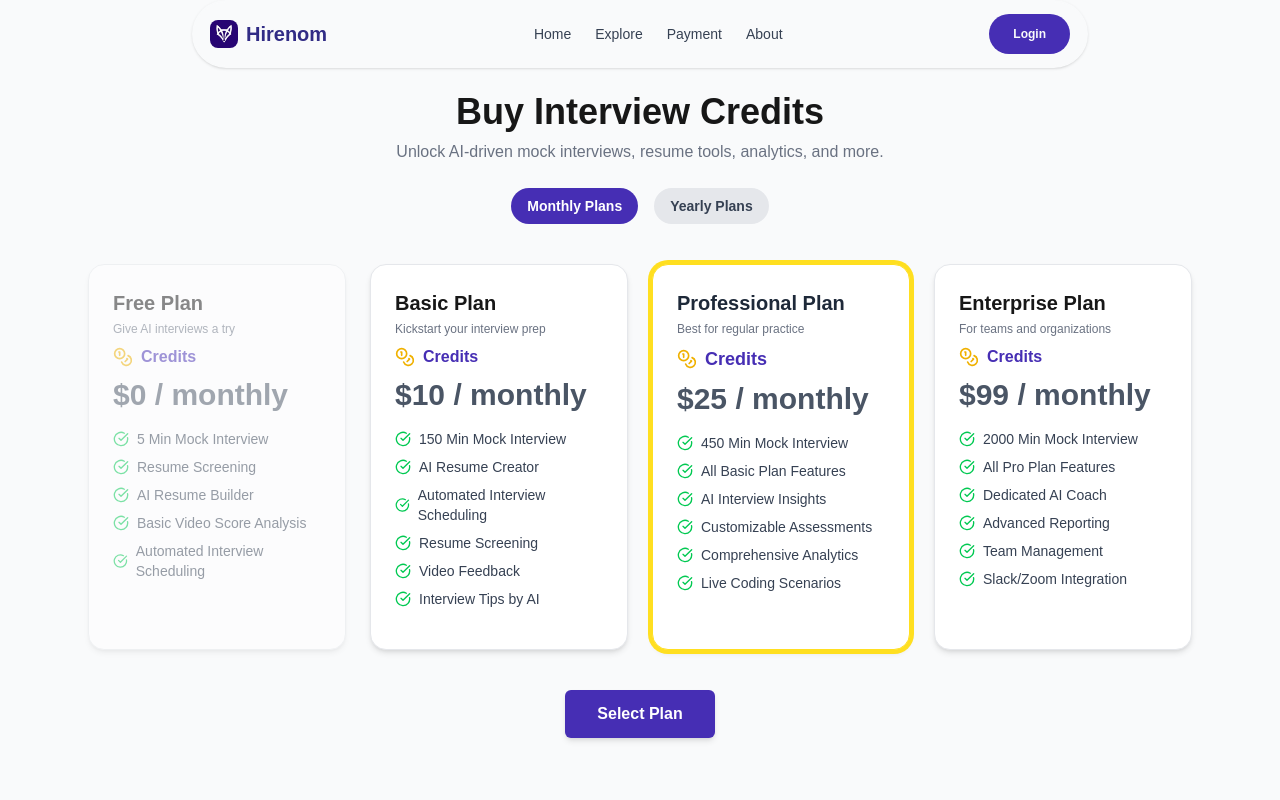
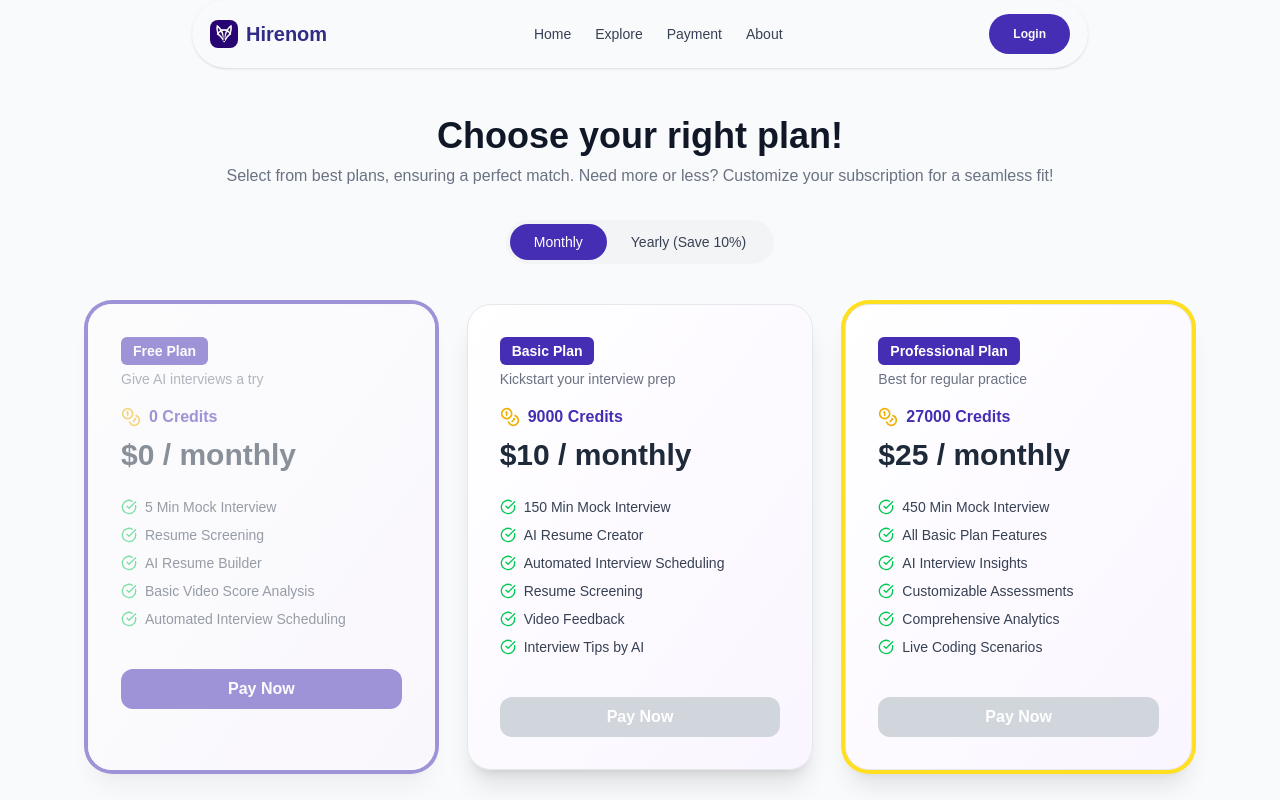
Before and after one commit to gautamkmahato/match-fox-v3, a Next.js app: page /payment in a window 1280 px wide. Shown: the top 800 px of the page. Built offline with nearby package versions, Linux system fonts and the light colour scheme; no server answers.

Commit message:
updated the payment UI page

```diff
--- a/app/payment/_components/BuyCredits.jsx
+++ b/app/payment/_components/BuyCredits.jsx
@@ -195,83 +195,107 @@ export default function BuyCredits() {
   }
 
   return (
-    <div className="max-w-6xl mx-auto p-6">
-      <h2 className="text-4xl font-bold text-center mb-2">Buy Interview Credits</h2>
-      <p className="text-center text-gray-500 mb-6">
-        Unlock AI-driven mock interviews, resume tools, analytics, and more.
+<>
+<div className="">
+<div className="max-w-6xl mx-auto px-6 py-12">
+  <h2 className="text-4xl font-extrabold text-center text-gray-900 mb-2">
+    Choose your right plan!
+  </h2>
+  <p className="text-center text-gray-500 mb-8">
+    Select from best plans, ensuring a perfect match. Need more or less? Customize your subscription for a seamless fit!
   </p>
 
   {/* Toggle */}
-      <div className="flex justify-center mb-10 gap-4">
+  <div className="flex justify-center mb-10">
+    <div className="inline-flex bg-gray-100 rounded-full p-1">
       <button
         onClick={() => setSelectedCycle("monthly")}
-          className={`px-4 py-2 rounded-full text-sm font-semibold transition ${selectedCycle === "monthly"
+        className={`px-6 py-2 text-sm font-medium rounded-full transition ${
+          selectedCycle === "monthly"
             ? "bg-[#462eb4] text-white"
-              : "bg-gray-200 text-gray-700"
+            : "text-gray-700"
         }`}
       >
-          Monthly Plans
+        Monthly
       </button>
       <button
         onClick={() => setSelectedCycle("yearly")}
-          className={`px-4 py-2 rounded-full text-sm font-semibold transition ${selectedCycle === "yearly"
+        className={`px-6 py-2 text-sm font-medium rounded-full transition ${
+          selectedCycle === "yearly"
             ? "bg-[#462eb4] text-white"
-              : "bg-gray-200 text-gray-700"
+            : "text-gray-700"
         }`}
       >
-          Yearly Plans
+        Yearly (Save 10%)
       </button>
+    </div>
   </div>
 
   {/* Plans */}
-      <div className="grid grid-cols-1 md:grid-cols-2 lg:grid-cols-4 gap-6">
-        {plans.map((plan) => (
+  <div className="grid grid-cols-1 md:grid-cols-2 lg:grid-cols-3 gap-8">
+    {plans.map((plan) => {
+      const isSelected = selectedCredits === plan.credits[selectedCycle];
+
+      return (
         <div
           key={plan.name}
-            onClick={() => handleSelection(plan.credits[selectedCycle], plan.price, selectedCycle)}
-            className={`p-6 rounded-2xl shadow-md border cursor-pointer transition hover:shadow-lg ${selectedCredits === plan.credits.selectedCycle
-                ? "border-[#462eb4] ring-2 ring-[#462eb4]"
-                : "border-gray-200"
-              } ${plan.highlighted ? "border-yellow-300 ring-4 ring-yellow-300 shadow-2xl bg-white" : "bg-white"}
-               ${plan.disabled ? "opacity-50 cursor-not-allowed pointer-events-none select-none": ""}
-               `}
+          onClick={() =>
+            handleSelection(
+              plan.credits[selectedCycle],
+              plan.price,
+              selectedCycle
+            )
+          }
+          className={`p-8 rounded-3xl shadow-xl border transition hover:shadow-2xl cursor-pointer bg-gradient-to-br from-white to-purple-50 ${
+            isSelected ? "ring-4 ring-[#462eb4] border-transparent" : "border-gray-200"
+          } ${plan.highlighted ? "bg-white ring-4 ring-yellow-300" : ""} ${
+            plan.disabled ? "opacity-50 pointer-events-none select-none" : ""
+          }`}
         >
-            <h3 className={`text-xl font-bold mb-1 ${plan.highlighted ? "bg-white text-gray-800" : "bg-white"}`}>{plan.name}</h3>
-            <p className={`text-xs ${plan.highlighted ? "text-gray-500" : "text-gray-500"} mb-2`}>{plan.tagline}</p>
-            <div className={`flex items-center gap-2 text-md ${plan.highlighted ? "text-[#462eb4] text-lg font-extrabold" : "text-[#462eb4]"} font-semibold mb-2`}>
+          <div className="mb-4">
+<h3 className=" text-sm font-bold text-white bg-[#462eb4] px-3 py-1 inline-block rounded-md">
+  {plan.name}
+</h3>
+            <p className="text-sm text-gray-500 mt-1">{plan.tagline}</p>
+          </div>
+
+          <div className="flex items-center gap-2 mb-2 text-md font-semibold text-[#462eb4]">
             <Coins className="w-5 h-5 text-yellow-500" />
-              {plan.credits.selectedCycle} Credits
+            {plan.credits[selectedCycle]} Credits
           </div>
-            <p className={`text-3xl mb-4 font-semibold ${plan.highlighted ? "text-gray-600" : "text-gray-600"}`}>
+
+          <p className="text-3xl font-bold text-gray-800 mb-6">
             ${plan.price[selectedCycle]} / {selectedCycle}
           </p>
 
-            <ul className="text-sm space-y-2 mb-4">
+          <ul className="text-sm space-y-2 mb-6">
             {plan.features.map((f, idx) => (
-                <li key={idx} className={`flex items-center gap-2 ${plan.highlighted ? "text-gray-700" : "text-gray-700"}`}>
+              <li key={idx} className="flex items-center text-gray-700 gap-2">
                 <CheckCircle className="text-green-500 w-4 h-4" /> {f}
               </li>
             ))}
           </ul>
 
-            {selectedCredits === plan.credits.selectedCycle && (
-              <div className="text-sm text-[#462eb4] font-medium text-center">Selected</div>
-            )}
+          <button
+            onClick={(e) => {
+              e.stopPropagation(); // Prevent triggering card's onClick again
+              handlePayment();
+            }}
+            disabled={!isSelected || loading}
+            className={`w-full mt-4 py-2 px-4 rounded-xl font-semibold text-white transition ${
+              isSelected
+                ? "bg-[#462eb4] hover:bg-indigo-700"
+                : "bg-gray-300 cursor-not-allowed"
+            }`}
+          >
+            {loading && isSelected ? "Processing..." : "Pay Now"}
+          </button>
         </div>
-        ))}
+      );
+    })}
   </div>
 
-      {/* Buy Button */}
-      <div className="flex justify-center mt-10">
-        <button
-          onClick={handlePayment}
-          disabled={loading}
-          className="bg-[#462eb4] text-white px-8 py-3 rounded-md cursor-pointer font-semibold shadow-md hover:bg-indigo-800 transition disabled:opacity-50"
-        >
-          {loading ? "Processing..." : selectedCredits > 0 ? `Buy ${selectedCredits} Credits` : `Select Plan`}
-        </button>
-      </div>
-
+  {/* Modal */}
   <Modal
     isOpen={modalOpen}
     onClose={() => setModalOpen(false)}
@@ -287,12 +311,15 @@ export default function BuyCredits() {
           Payments Temporarily Unavailable
         </h3>
         <p className="text-sm text-gray-600 mt-1">
-              Razorpay is currently validating our application, Paymentt options will be available soon. Until then, enjoy free credits on us 🎉
+          Razorpay is currently validating our application. Payment options will be available soon. Until then, enjoy free credits on us 🎉
         </p>
       </div>
     </div>
   </Modal>
+</div>
+</div>
+</>
 
-    </div>
+
   );
 }
```
Lines whose indentation alone changed are shown as unchanged.
